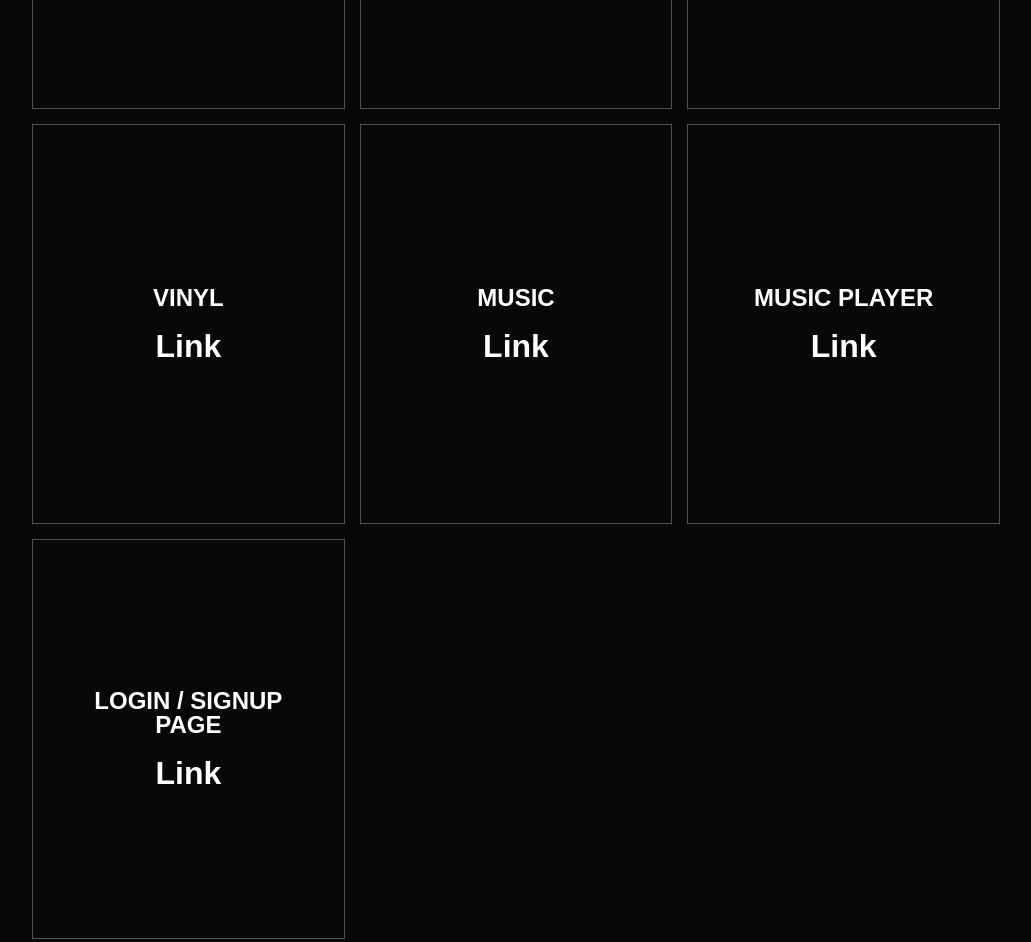
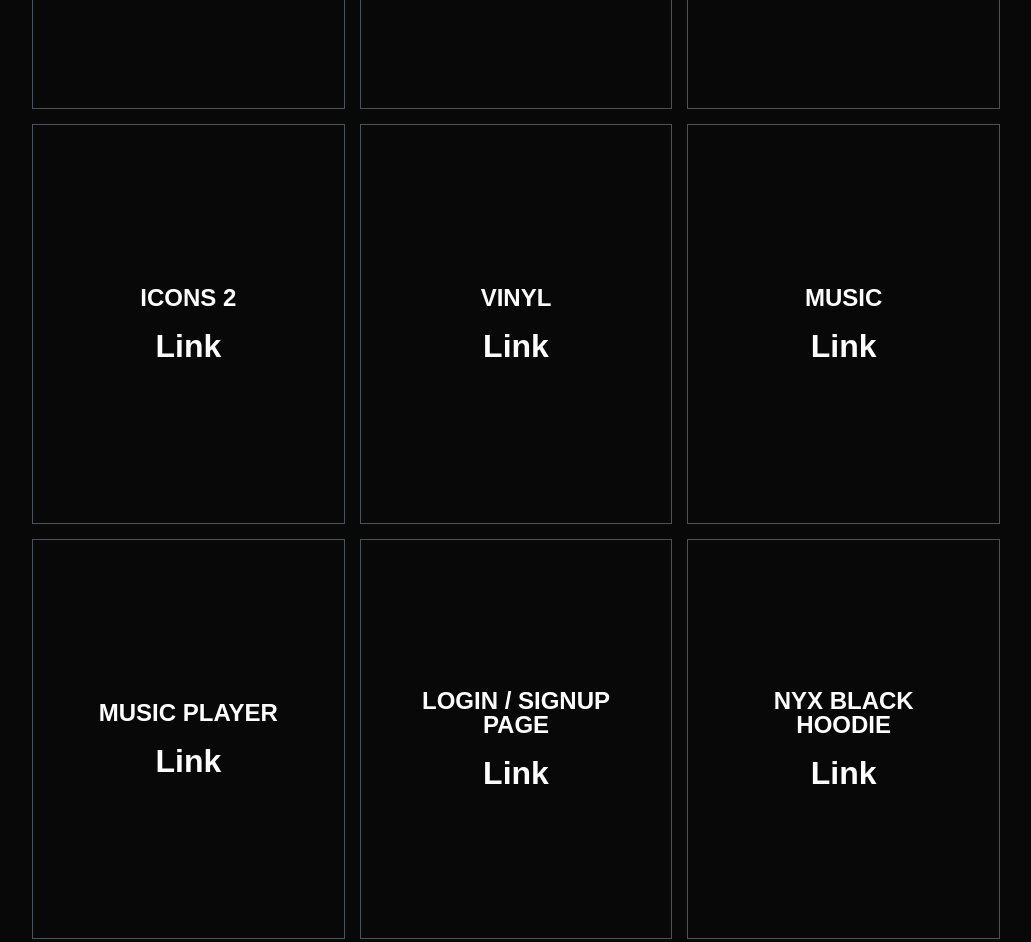
Before and after one commit to Skalb8865/stage_fright_updater, a website built with Vite: page html/Credits/credits.html in a window 1280 px wide. Shown: the part 1460-2402 px from the top of the page, without its empty margins (124-1155 px from the left). Built offline with nearby package versions, Linux system fonts and the light colour scheme; a web font is replaced by a local one.

Commit message:
turned credits page into a json file

```diff
--- a/html/Credits/credits.html
+++ b/html/Credits/credits.html
@@ -21,6 +21,7 @@
     <!-- JS Links -->
     <!-- ======== -->
     <script type="module" src="/src/main.js"></script>
+    <script type="module" src="/src/credits.js"></script>
     <script src="https://kit.fontawesome.com/c4fc73ac8f.js" crossorigin="anonymous"></script>
 
     <meta name="description" content="Stage Fright Website">
@@ -141,7 +142,7 @@
         <section class="container section">
             <h2 class="section-title" data-aos="fade-down">Credits Page</h2>
             <div class="credits">
-                <div class="credits-card">
+                <!-- <div class="credits-card">
                     <p>Homepage Hero Image</p>
                     <a href="https://pxhere.com/en/photo/1229156" aria-label="PxHere Website" target="_blank">Link</a>
                 </div>
@@ -205,7 +206,7 @@
                     <p>Login / Signup Page</p>
                     <a href="https://www.codingnepalweb.com/login-and-registration-form-in-html-css/"
                         aria-label="Coding Nepal Website" target="_blank">Link</a>
-                </div>
+                </div> -->
             </div>
         </section>
 
--- /dev/null
+++ b/public/data/credits.json
@@ -0,0 +1,62 @@
+[
+  {
+    "name": "Homepage Hero Image",
+    "link": "/html/Merch/Media/prometheus_vinyl.html"
+  },
+  {
+    "name": "News Image #1",
+    "link": "/html/Merch/Media/acantha_vinyl.html"
+  },
+  {
+    "name": "News Image #2",
+    "link": "/html/Merch/Media/nyx_vinyl.html"
+  },
+  {
+    "name": "News Image #3",
+    "link": "/html/Merch/Media/hephaestus_vinyl.html"
+  },
+  {
+    "name": "Swiper",
+    "link": "/html/Merch/Apparel/black_logo_hoodie.html"
+  },
+  {
+    "name": "Cart",
+    "link": "/html/Merch/Apparel/white_long_sleeve.html"
+  },
+  {
+    "name": "JavaScript Frontend Tool",
+    "link": "/html/Merch/Apparel/black_motto_sweatpants.html"
+  },
+  {
+    "name": "Website Deployment",
+    "link": "/html/Merch/Apparel/black_logo_beanie.html"
+  },
+  {
+    "name": "Icons",
+    "link": "/html/Merch/Apparel/prometheus_black_hoodie.html"
+  },
+  {
+    "name": "Icons 2",
+    "link": "/html/Merch/Apparel/prometheus_black_hoodie.html"
+  },
+  {
+    "name": "Vinyl",
+    "link": "/html/Merch/Apparel/prometheus_T-shirt.html"
+  },
+  {
+    "name": "Music",
+    "link": "/html/Merch/Apparel/prometheus_T-shirt.html"
+  },
+  {
+    "name": "Music Player",
+    "link": "/html/Merch/Apparel/acantha_black_hoodie.html"
+  },
+  {
+    "name": "Login / Signup Page",
+    "link": "/html/Merch/Apparel/acantha_T-shirt.html"
+  },
+  {
+    "name": "NYX Black Hoodie",
+    "link": "/html/Merch/Apparel/nyx_black_hoodie.html"
+  }
+]
--- /dev/null
+++ b/src/credits.js
@@ -0,0 +1,16 @@
+const jsonFile = "/data/credits.json";
+const credits = document.querySelector(".credits");
+
+fetch(jsonFile)
+  .then((response) => response.json())
+  .then((data) => {
+    data.forEach((credit) => {
+      const { link, name } = credit;
+      credits.innerHTML += `
+      <div class="credits-card">
+         <p>${name}</p>
+         <a href="${link}" aria-label="${name} Website" target="_blank">Link</a>
+	  </div>
+        `;
+    });
+  });
```
